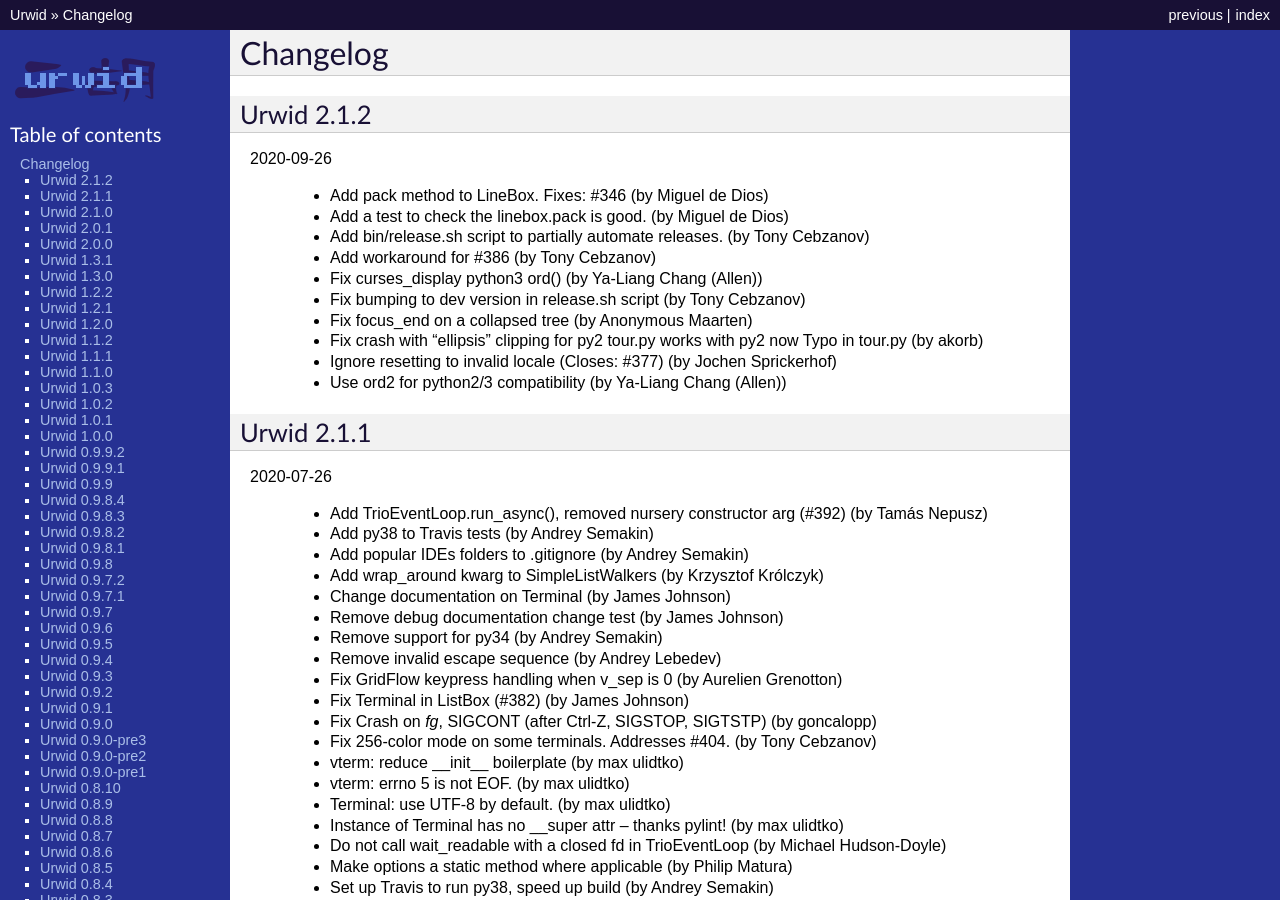
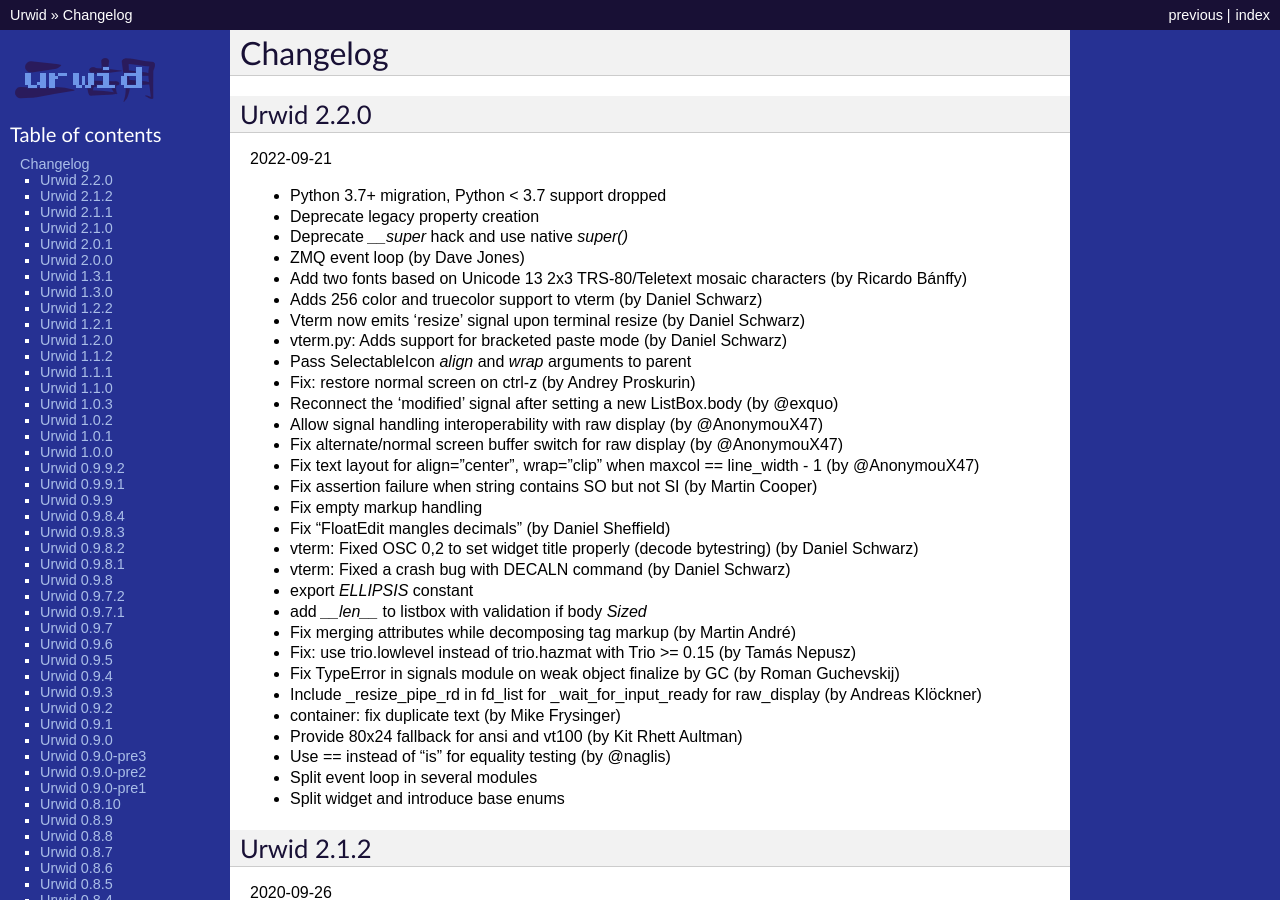
Before and after one commit to urwid/urwid, a Sphinx documentation site: the page built from docs/changelog.rst, in a window 1280 px wide and 900 px high. Built offline with Sphinx 7.4.7, drawn with Linux system fonts in a browser that asks for light colours.

Commit message:
Documentation: add stripped changelog for 2.2.0

```diff
--- a/docs/changelog.rst
+++ b/docs/changelog.rst
@@ -1,6 +1,72 @@
 
 Changelog
 ---------
+
+Urwid 2.2.0
+===========
+
+2022-09-21
+
+* Python 3.7+ migration, Python < 3.7 support dropped
+
+* Deprecate legacy property creation
+
+* Deprecate `__super` hack and use native `super()`
+
+* ZMQ event loop (by Dave Jones)
+
+* Add two fonts based on Unicode 13 2x3 TRS-80/Teletext mosaic characters (by Ricardo Bánffy)
+
+* Adds 256 color and truecolor support to vterm (by Daniel Schwarz)
+
+* Vterm now emits 'resize' signal upon terminal resize (by Daniel Schwarz)
+
+* vterm.py: Adds support for bracketed paste mode (by Daniel Schwarz)
+
+* Pass SelectableIcon `align` and `wrap` arguments to parent
+
+* Fix: restore normal screen on ctrl-z (by Andrey Proskurin)
+
+* Reconnect the 'modified' signal after setting a new ListBox.body (by @exquo)
+
+* Allow signal handling interoperability with raw display (by @AnonymouX47)
+
+* Fix alternate/normal screen buffer switch for raw display (by @AnonymouX47)
+
+* Fix text layout for align="center", wrap="clip" when maxcol == line_width - 1 (by @AnonymouX47)
+
+* Fix assertion failure when string contains SO but not SI (by Martin Cooper)
+
+* Fix empty markup handling
+
+* Fix "FloatEdit mangles decimals" (by Daniel Sheffield)
+
+* vterm: Fixed OSC 0,2 to set widget title properly (decode bytestring) (by Daniel Schwarz)
+
+* vterm: Fixed a crash bug with DECALN command (by Daniel Schwarz)
+
+* export `ELLIPSIS` constant
+
+* add `__len__` to listbox with validation if body `Sized`
+
+* Fix merging attributes while decomposing tag markup (by Martin André)
+
+* Fix: use trio.lowlevel instead of trio.hazmat with Trio >= 0.15 (by Tamás Nepusz)
+
+* Fix TypeError in signals module on weak object finalize by GC (by Roman Guchevskij)
+
+* Include _resize_pipe_rd in fd_list for _wait_for_input_ready for raw_display (by Andreas Klöckner)
+
+* container: fix duplicate text (by Mike Frysinger)
+
+* Provide 80x24 fallback for ansi and vt100 (by Kit Rhett Aultman)
+
+* Use == instead of "is" for equality testing (by @naglis)
+
+* Split event loop in several modules
+
+* Split widget and introduce base enums
+
 
 Urwid 2.1.2
 ===========
```
